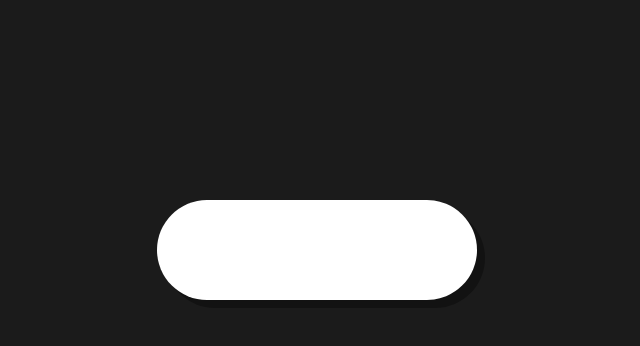
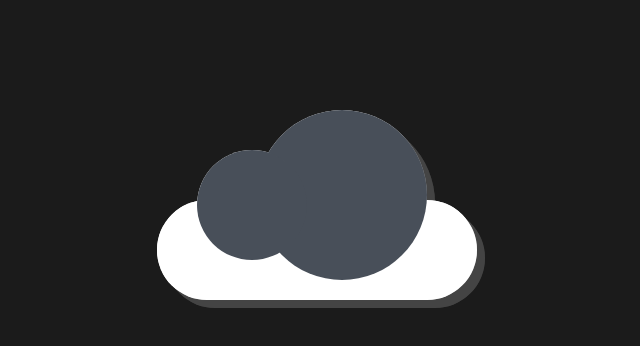
Before and after one commit to mehrojalieev/cloud-animation, a plain HTML site: page index.html in a window 1280 px wide. Shown: the top 346 px of the page, without its empty margins (323-963 px from the left). Drawn offline with Linux system fonts and the light colour scheme.

Commit message:
Created Cloud

```diff
--- a/style.css
+++ b/style.css
@@ -25,5 +25,26 @@ body{
         background-color: #ffffff;
         border-radius: 100px;
         filter: drop-shadow(8px 8px 0 #0005);
-        animation: animateCloud 2s linear infinite;
+        animation: animateCloud 2s steps(1) infinite;
 }
+
+@keyframes animateCloud{
+    0%{
+        filter: drop-shadow(8px 8px 0 #0005) drop-shadow( 0 0 0 #fff) brightness(1);
+    }
+    95%{
+        filter: drop-shadow(8px 8px 0 #0005) drop-shadow( 0 0 50px #fff5) brightness(10);
+    }
+}
+
+.container > .cloud:before{
+    content: '';
+    position: absolute;
+    top: -50px;
+    left: 40px;
+    width: 110px;
+    height: 110px;
+    border-radius: 50%;
+    background-color: #484f59;
+    box-shadow: 90px -10px 0 30px #484f59;
+}
```
